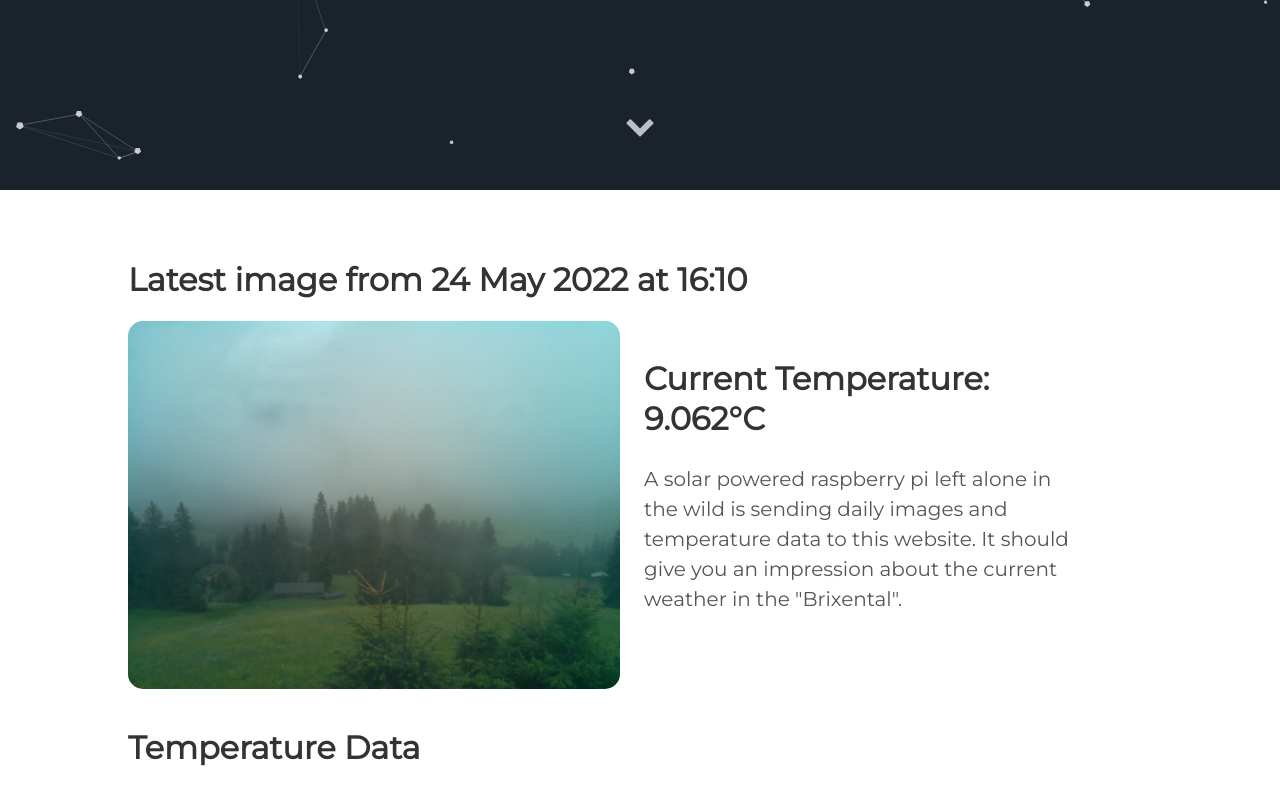
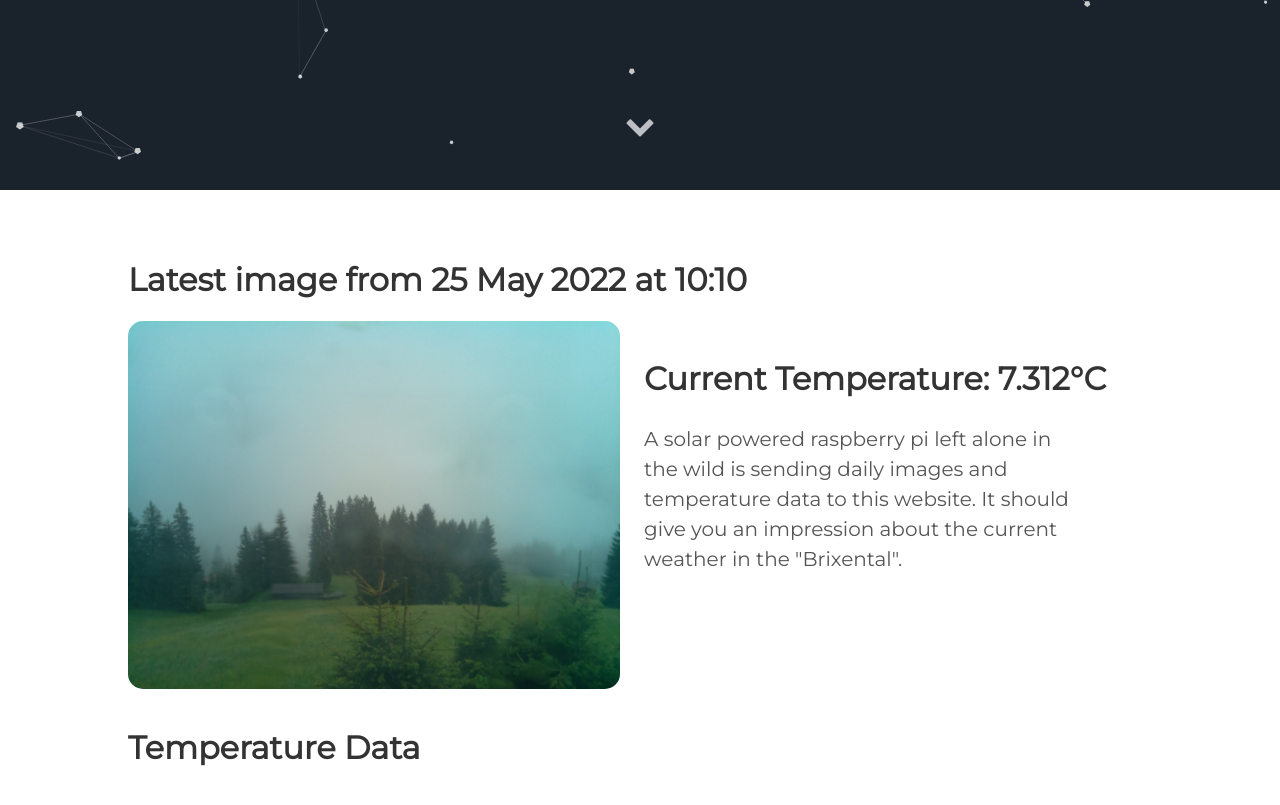
Before and after one commit to vektorious/vektorious.github.io, a Jekyll site: the page built from resources/huette.md, in a window 1280 px wide and 900 px high, scrolled down 710 px. Shown: the top 805 px of the window. Built offline with Jekyll 4.4.1, drawn with Linux system fonts in a browser that asks for light colours.

Commit message:
I'm a bot beep boop

```diff
--- a/resources/huette.md
+++ b/resources/huette.md
@@ -6,13 +6,13 @@
 description: 'Live image from the Austrian alps'
 twitter_text: ' '
 ---
-## Latest image from 24 May 2022 at 16:10
+## Latest image from 25 May 2022 at 10:10
 <div class="huette">
   <div class="huette-image">
     <img src="{{ "/assets/img/huette.jpg" | prepend: site.baseurl }}">
   </div>
   <div class="huette-text">
-        <h2>Current Temperature: 9.062°C</h2>
+        <h2>Current Temperature: 7.312°C</h2>
         <p>A solar powered raspberry pi left alone in the wild is sending daily images and temperature data to this website. It should give you an impression about the current weather in the "Brixental".</p>
 
   </div>
```
Also changed, not shown: rpi-script/2022-05-25_100922.txt (renamed from rpi-script/2022-05-24_160922.txt, +5 -5 lines), rpi-script/huette.md (+2 -2 lines), assets/img/huette.jpg, assets/img/temp_plot.png, rpi-script/temp_plot.png, 1 other file.
